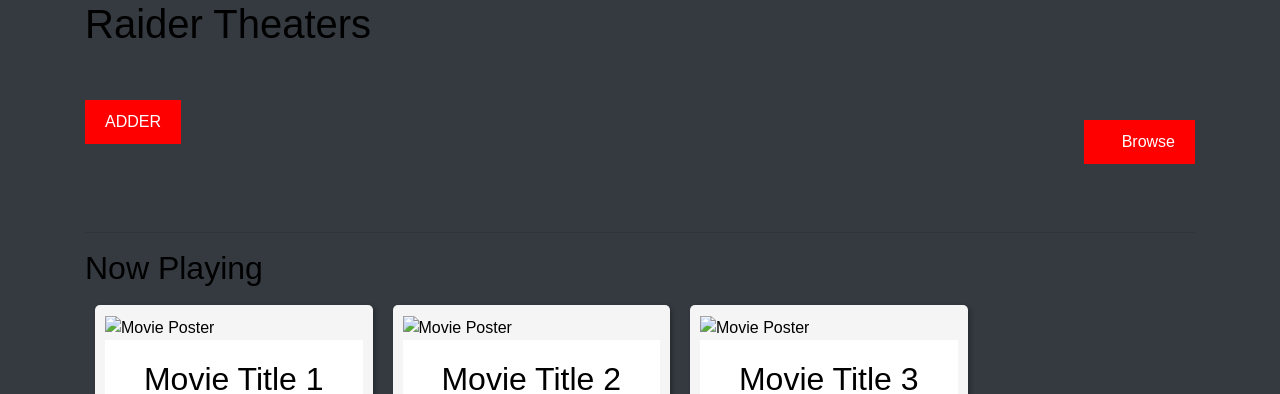
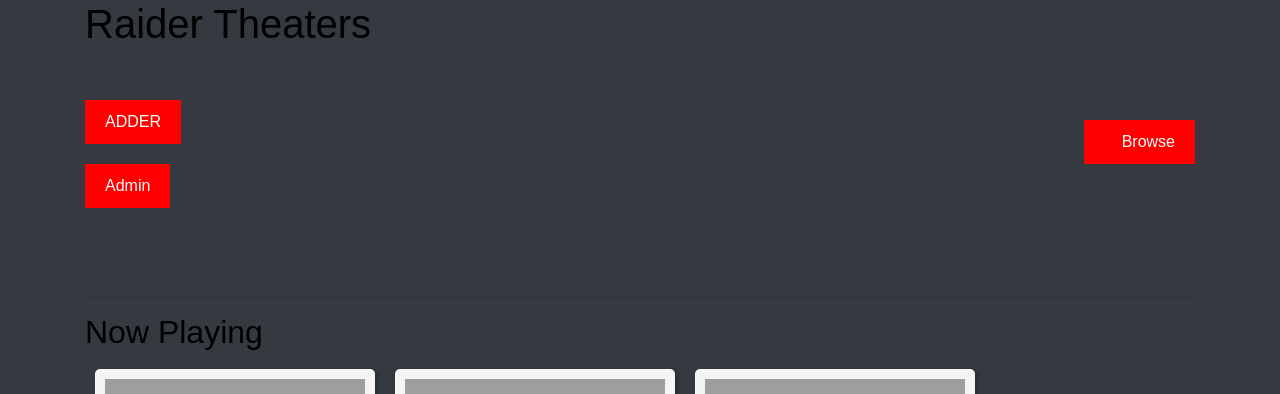
Before and after one commit to sreyesav/lottery, a Flask app: page / in a window 1280 px wide. Shown: the part 81-475 px from the top of the page. Run offline with Flask 3, Linux system fonts and the light colour scheme; a user stored in the database is signed in; some libraries are stand-ins or nearby versions; grey boxes are pictures that could not be loaded.

Commit message:
Big update

```diff
--- a/website/models.py
+++ b/website/models.py
@@ -30,10 +30,10 @@ class Booking(db.Model):
     #ticket_count = db.Column(db.Integer, nullable=False, default=0) # 200 seats
 
 class Movie(db.Model):
-
     id = db.Column(db.Integer, primary_key=True)
     title = db.Column(db.String(150))
     description = db.Column(db.String(10000))
+    img = db.Column(db.String(1000))
 
 class TicketSales(db.Model):
     id = db.Column(db.Integer, primary_key=True)
--- a/website/templates/Movie.html
+++ b/website/templates/Movie.html
@@ -53,7 +53,7 @@
     <div class="split left">
       <div class="centered">
         <h1>{{ movie.title }}</h1>
-        <img src="https://via.placeholder.com/350x350" alt="{{ movie.title }} Poster">
+        <img src="{{ movie.img }}" height="380" width="290" alt="{{ movie.title }} Poster">
       </div>
     </div>
 
@@ -61,7 +61,7 @@
       <div class="centered">
         <h2>Synopsis</h2>
         <p>{{ movie.description }}</p>
-        <form method="POST" action="/checkout">
+        <form action="/checkout">
             <input type="hidden" name="movie_id" value="{{ movie.id }}">
             <button type="submit">Get Tickets</button>
         </form>
@@ -71,8 +71,6 @@
     <div class="review">
       <h2>Reviews</h2>
       <hr/>
-      <p>The reviews for this movie go here.</p>
-
       <ul class="list-group list-group-flush" id="notes">
           {% for note in user.notes %}
           <li class="list-group-item">
--- a/website/templates/admin.html
+++ b/website/templates/admin.html
@@ -75,6 +75,9 @@
       <label for="image_url">Image URL:</label>
       <input type="text" id="image_url" name="image_url"><br>
 
+      <label for="image_url">Description:</label>
+      <input type="text" id="description" name="description"><br>
+
       <button type="submit">Add Movie</button>
 
     <form method="GET">
--- a/website/templates/home.html
+++ b/website/templates/home.html
@@ -7,7 +7,11 @@
 
     <div>
      <a href="/catalog"><button class="button" style="float: right; width: 10%; text-align: right;" onclick="">Browse</button></a>
+     {% if user.email == "rogerdrodulfo@hotmail.com" %} <!-- Change to admin email-->
      <a href="/dbadder"><button>ADDER</button></a>
+     <a href="/admin"><button>Admin</button></a>
+    {% else %}
+    {% endif %}
     </div>
     <br/>
     <br/>
@@ -17,40 +21,41 @@
         <div class="section-header">
           <h2>Now Playing</h2>
         </div>
+
         <section class="movie-now">
-          <img src="https://via.placeholder.com/260x260" alt="Movie Poster">
+          <img src="https://m.media-amazon.com/images/M/MV5BMjAxMzY3NjcxNF5BMl5BanBnXkFtZTcwNTI5OTM0Mw@@._V1_.jpg" width="260px" height="320px" alt="Movie Poster">
           <div class="movie-info">
-            <h2>Movie Title 1</h2>
-            <form method="POST" action="/movie">
-
-              <input type="hidden" name="movie_id">
-              <button type="submit">Get Tickets</button>
+            <h2>Inception</h2>
+            <form method="GET" action="{{ url_for('views.movie', movie_id=1) }}">
+              <input type="hidden" name="movie_id" id="1" value="1">
+              <button type="submit">Details</button>
             </form>
           </div>
         </section>
 
         <section class="movie-now">
-          <img src="https://via.placeholder.com/260x260" alt="Movie Poster">
+          <img src="https://m.media-amazon.com/images/M/MV5BZjdkOTU3MDktN2IxOS00OGEyLWFmMjktY2FiMmZkNWIyODZiXkEyXkFqcGdeQXVyMTMxODk2OTU@._V1_.jpg" width="260px" height="320px" alt="Movie Poster">
           <div class="movie-info">
-            <h2>Movie Title 2</h2>
-            <form method="POST" action="/movie">
-              <input type="hidden" name="movie_id">
-              <button type="submit">Get Tickets</button>
+            <h2>Interstellar</h2>
+            <form method="GET" action="{{ url_for('views.movie', movie_id=2) }}">
+              <input type="hidden" name="movie_id" id="2" value="2">
+              <button type="submit">Details</button>
             </form>
           </div>
         </section>
 
         <section class="movie-now">
-          <img src="https://via.placeholder.com/260x260" alt="Movie Poster">
+          <img src="https://m.media-amazon.com/images/M/MV5BMTc2MTQ3MDA1Nl5BMl5BanBnXkFtZTgwODA3OTI4NjE@._V1_.jpg" width="260px" height="320px" alt="Movie Poster">
           <div class="movie-info">
-            <h2>Movie Title 3</h2>
-            <form method="POST" action="/movie">
-              <input type="hidden" name="movie_id">
-              <button type="submit">Get Tickets</button>
+            <h2>The Martian</h2>
+            <form method="GET" action="{{ url_for('views.movie', movie_id=3) }}">
+              <input type="hidden" name="movie_id" id="3" value="3">
+              <button type="submit">Details</button>
             </form>
           </div>
         </section>
     </div>
 
     <br/>
+
 {% endblock %}
--- a/website/views.py
+++ b/website/views.py
@@ -15,7 +15,8 @@ def dbadder():
     if request.method == 'POST':
         title = request.form.get('title')
         description = request.form.get('description')
-        new_movie = Movie(title=title, description=description)
+        url = request.form.get('url')
+        new_movie = Movie(img=url, title=title, description=description)
         db.session.add(new_movie)
         db.session.commit()
     return render_template('dbadder.html', user=current_user)
@@ -34,8 +35,8 @@ def admin():
 @views.route('/checkout', methods=['POST','GET'])
 def checkout():
     if request.method == 'POST':
+
         num_tickets = int(request.form.get("num_tickets"))
-
         #This grabs the latest number of tickets sold
         latest_sale = TicketSales.query.order_by(TicketSales.id.desc()).first()
         latest_sale = latest_sale.total_tickets
@@ -84,8 +85,19 @@ def generate_qr_code():
 @views.route('/movie', methods=['GET','POST'])
 @login_required
 def movie():
+    if request.method == 'POST':
+        note = request.form.get('note')
+
+        if len(note) < 1:
+            flash('Comment is too short', category='error')
+        else:
+            new_note = Note(data=note, user_id=current_user.id)
+            db.session.add(new_note)
+            db.session.commit()
+            flash('Comment Added!', category='success')
     # Query database for movie details based on movie_id
-    movie = Movie.query.first()
+    movie_id = request.args.get('movie_id')
+    movie = Movie.query.get(movie_id)
 
     return render_template("movie.html", movie=movie, user=current_user)
 
@@ -93,14 +105,13 @@ def movie():
 
 @views.route('/catalog', methods=['GET', 'POST'] )
 def catalog():
-    query = request.args.get('query')
-    movie = Movie.query.filter(or_(Movie.title.ilike(f'%{query}%'), Movie.director.ilike(f'%{query}%'))).all()
-    return render_template("catalog.html", user=current_user, movie=movie, query=query)
+
+    return render_template("catalog.html", user=current_user)
 
 @views.route('/', methods=['GET', 'POST'])
 @login_required
 def home():
-    movie = Movie.query.all()
+    #movie = Movie.query.all()
     return render_template('home.html', movie=movie, user=current_user)
     #return render_template("home.html", user=current_user)
 
```
Also changed, not shown: website/__init__.py (+7 -5 lines), website/templates/dbadder.html (+11 -0 lines), website/database.db.
